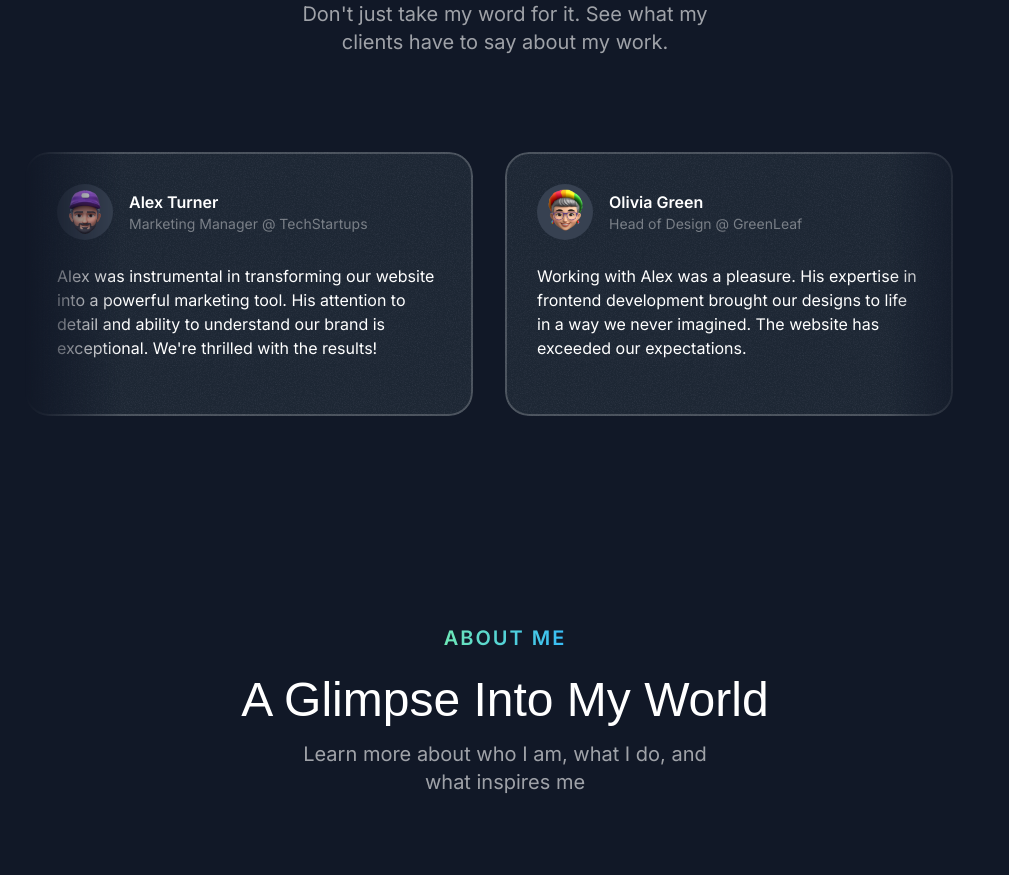
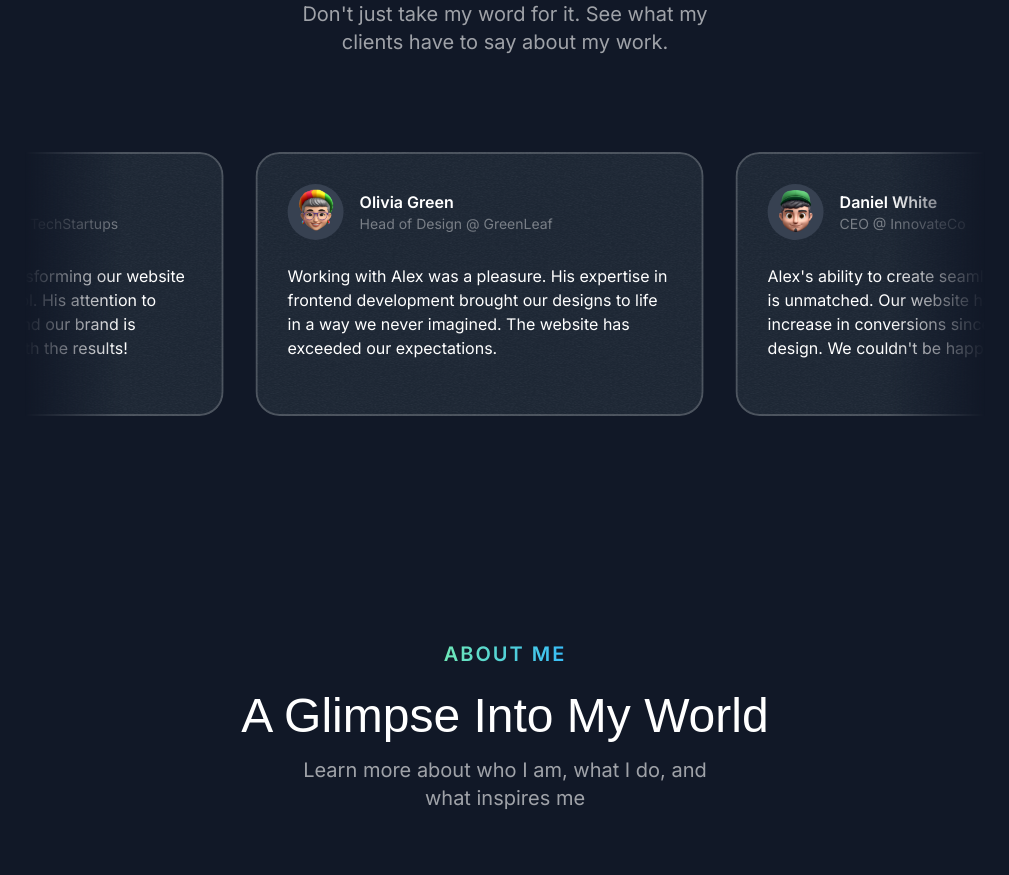
Before and after one commit to ziad-elnady/portfolio, a Next.js app: page / in a window 1280 px wide. Shown: the part 3460-4335 px from the top of the page, without its empty margins (135-1144 px from the left). Built offline with nearby package versions, Linux system fonts and the light colour scheme; a web font is replaced by a local one.

Commit message:
animated TestimonialsSection

```diff
--- a/src/sections/Testimonials.tsx
+++ b/src/sections/Testimonials.tsx
@@ -6,6 +6,7 @@
 import { Card } from '@/components/Card';
 import SectionHeader from '@/components/SectionHeader';
 import Image, { StaticImageData } from 'next/image';
+import { Fragment } from 'react';
 
 type Testimonial = {
 	name: string;
@@ -49,7 +50,7 @@
 
 const TestimonialCard = ({ testimonial }: { testimonial: Testimonial }) => {
 	return (
-		<Card className="max-w-xs p-6 md:p-8 md:max-w-md">
+		<Card className="max-w-xs p-6 md:p-8 md:max-w-md hover:-rotate-3 transition duration-300">
 			<div className="flex gap-4 items-center">
 				<div className="size-14 bg-gray-700 inline-flex items-center justify-center rounded-full flex-shrink-0">
 					<Image src={testimonial.avatar} alt={testimonial.name} className="max-h-full" />
@@ -69,10 +70,14 @@
 		<div className="py-16 lg:py-24 flex">
 			<div className="container">
 				<SectionHeader eyebrow="Happy Clients" title="What Clients Say about me" description="Don't just take my word for it. See what my clients have to say about my work." />
-				<div className="mt-16 lg:mt-24 flex overflow-x-clip [mask-image:linear-gradient(to_right,transparent,black_10%,black_90%,transparent)]">
-					<div className="flex flex-none gap-8">
-						{testimonials.map((testimonial) => (
-							<TestimonialCard key={testimonial.name} testimonial={testimonial} />
+				<div className="mt-12 lg:mt-20 p-4 flex overflow-x-clip [mask-image:linear-gradient(to_right,transparent,black_10%,black_90%,transparent)]">
+					<div className="flex flex-none gap-8 animate-move-left [animation-duration:60s] hover:[animation-play-state:paused]">
+						{[...new Array(2)].fill(0).map((_, index) => (
+							<Fragment key={index}>
+								{testimonials.map((testimonial) => (
+									<TestimonialCard key={testimonial.name} testimonial={testimonial} />
+								))}
+							</Fragment>
 						))}
 					</div>
 				</div>
```
